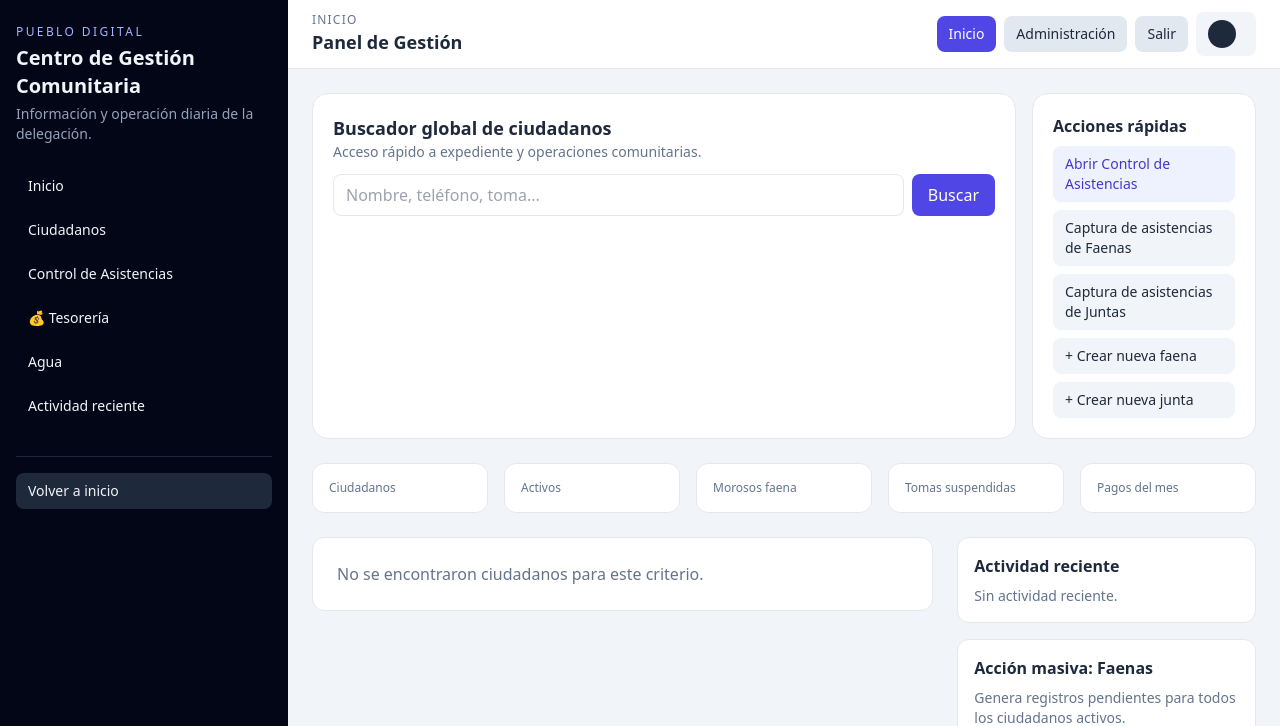
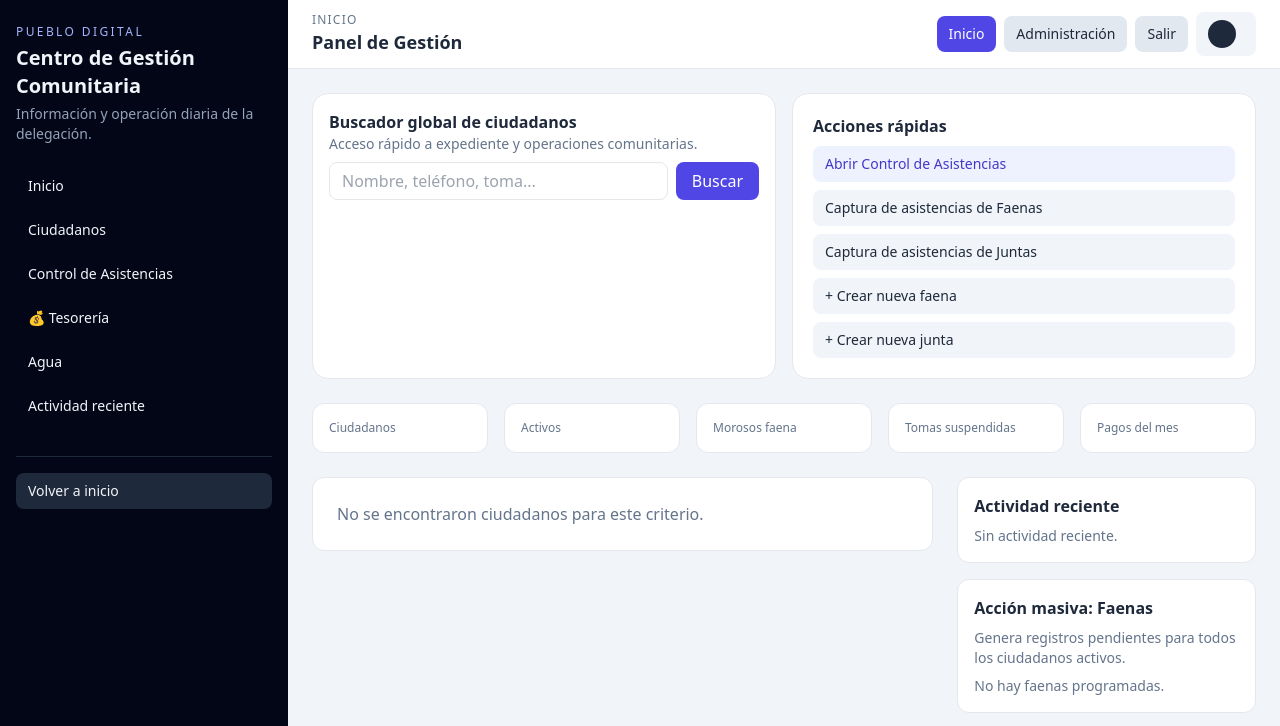
Before and after one commit to adalbertomejia/puebloDigital, a Django app: template templates/dashboard/operativo.html in a window 1280 px wide. Shown: the top 726 px of the page. Run offline with Django 3.2, Linux system fonts and the light colour scheme; the template is opened without the code that fills it, so the values that code supplies are empty; some libraries are stand-ins or nearby versions.

Commit message:
Reduce dashboard search panel size

```diff
--- a/templates/dashboard/operativo.html
+++ b/templates/dashboard/operativo.html
@@ -9,15 +9,15 @@
   </div>
 {% endif %}
 <section class="grid xl:grid-cols-4 gap-4 mb-6">
-  <article class="xl:col-span-3 bg-white rounded-2xl border p-4 md:p-5">
-    <h3 class="font-semibold text-lg">Buscador global de ciudadanos</h3>
-    <p class="text-sm text-slate-500 mb-3">Acceso rápido a expediente y operaciones comunitarias.</p>
+  <article class="xl:col-span-2 bg-white rounded-2xl border p-3 md:p-4">
+    <h3 class="font-semibold">Buscador global de ciudadanos</h3>
+    <p class="text-sm text-slate-500 mb-2">Acceso rápido a expediente y operaciones comunitarias.</p>
     <form method="get" class="flex flex-wrap gap-2">
-      <input type="text" name="q" value="{{ q }}" placeholder="Nombre, teléfono, toma..." class="flex-1 min-w-52 rounded-lg border px-3 py-2">
-      <button class="rounded-lg bg-indigo-600 text-white px-4 py-2">Buscar</button>
+      <input type="text" name="q" value="{{ q }}" placeholder="Nombre, teléfono, toma..." class="flex-1 min-w-52 rounded-lg border px-3 py-1.5">
+      <button class="rounded-lg bg-indigo-600 text-white px-4 py-1.5">Buscar</button>
     </form>
   </article>
-  <article class="bg-white rounded-2xl border p-4 md:p-5">
+  <article class="xl:col-span-2 bg-white rounded-2xl border p-4 md:p-5">
     <h4 class="font-semibold mb-2">Acciones rápidas</h4>
     <div class="space-y-2 text-sm">
       <a class="block rounded-lg bg-indigo-50 text-indigo-700 px-3 py-2" href="{% url 'control_asistencias' %}">Abrir Control de Asistencias</a>
```
